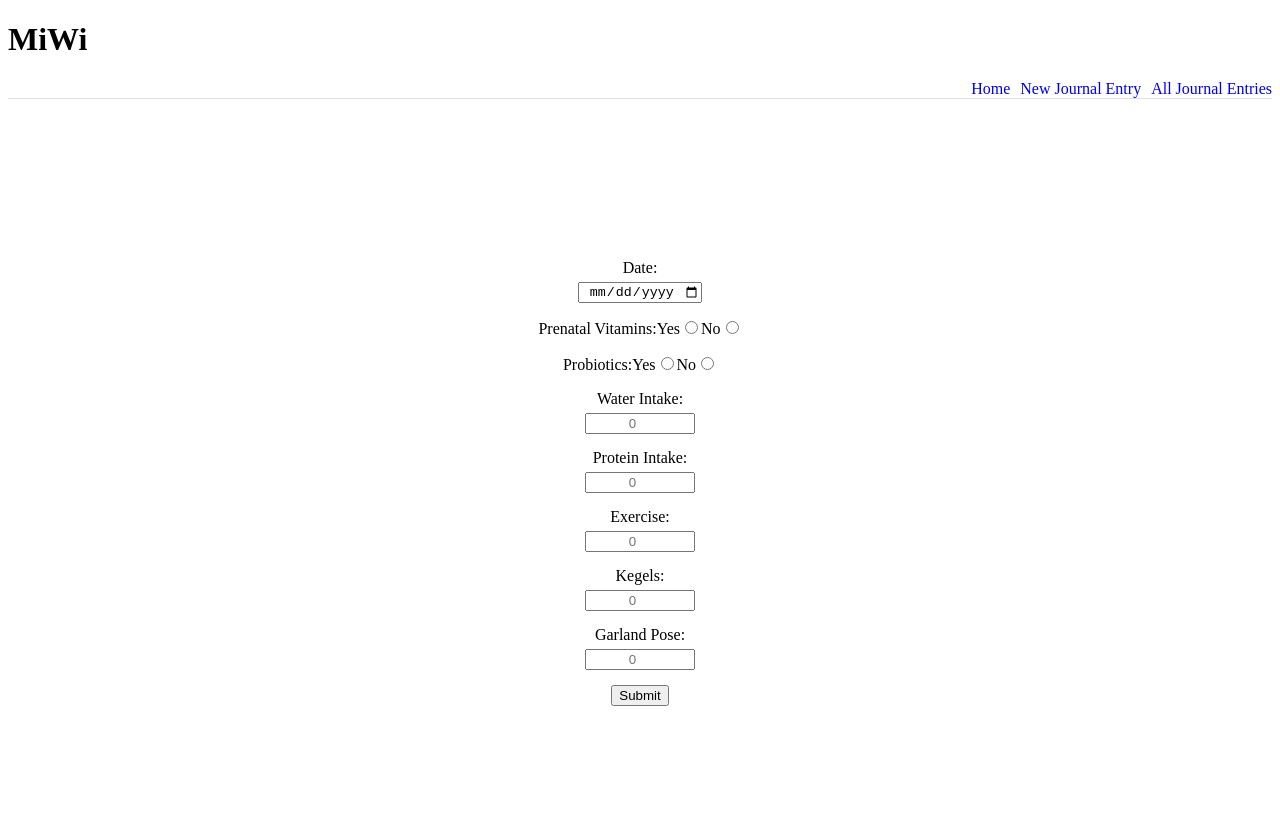
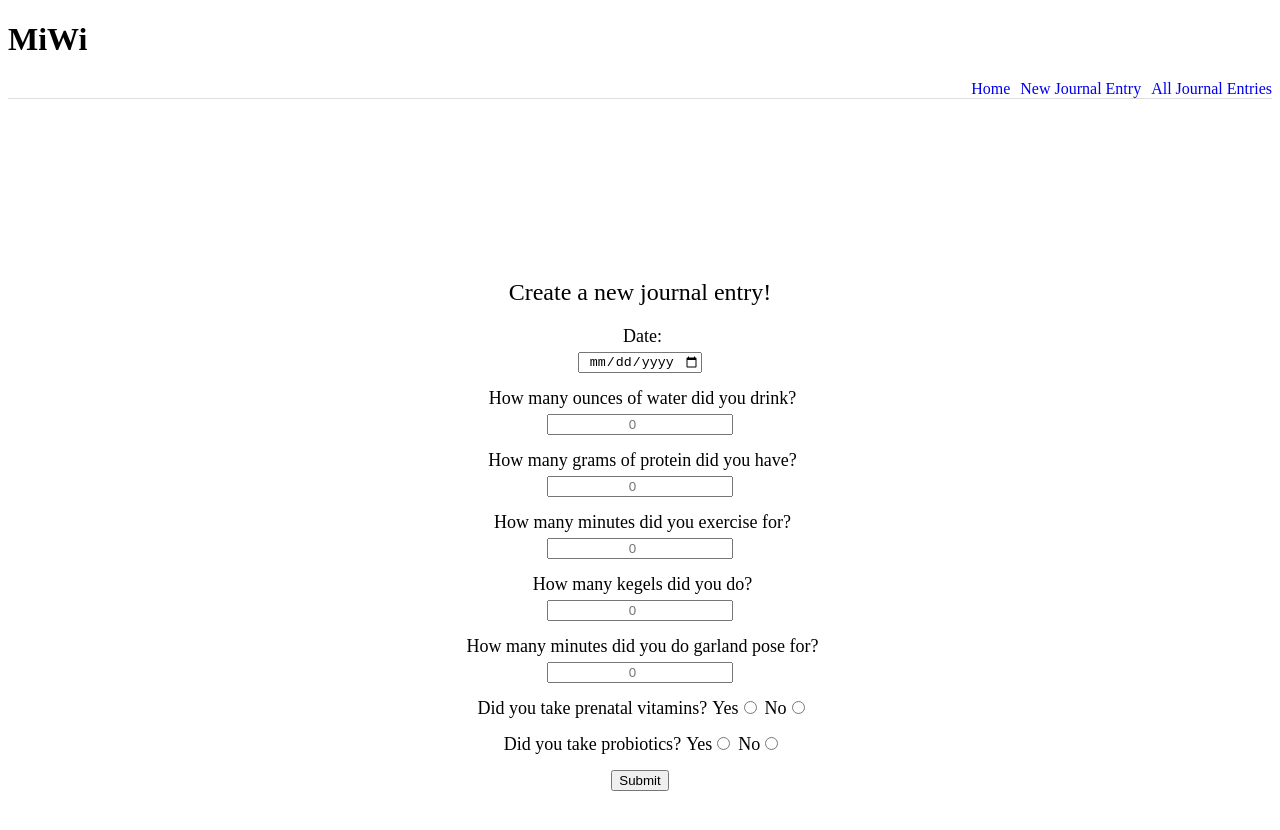
Before and after one commit to lbmerchant93/Journal-Old, a Next.js app: page /newJournalEntry in a window 1280 px wide. Shown: the top 830 px of the page. Before the commit the page ends 800 px from the top, so only its background shows below. Built offline with nearby package versions, Linux system fonts and the light colour scheme.

Commit message:
Add more detail to form inputs and displayed journal entries.

```diff
--- a/pages/newJournalEntry.tsx
+++ b/pages/newJournalEntry.tsx
@@ -13,13 +13,13 @@ const NewJournalEntry: React.FC = () => {
 
     const [formData, setFormData] = useState(formObj = {
         date: '',
-        prenatalVitamins: false,
-        probiotics: false,
         waterIntake: 0,
         proteinIntake: 0,
         exercise: 0,
         kegels: 0,
         garlandPose: 0,
+        prenatalVitamins: false,
+        probiotics: false,
         userId: "1"
     })
 
@@ -56,13 +56,13 @@ const NewJournalEntry: React.FC = () => {
             variables: {
                 input: {
                     date: formData.date,
-                    prenatalVitamins: formData.prenatalVitamins,
-                    probiotics: formData.probiotics,
                     waterIntake: formData.waterIntake,
                     proteinIntake: formData.proteinIntake,
                     exercise: formData.exercise,
                     kegels: formData.kegels,
                     garlandPose: formData.garlandPose,
+                    prenatalVitamins: formData.prenatalVitamins,
+                    probiotics: formData.probiotics,
                     userId: formData.userId
                 }
             },
@@ -72,6 +72,7 @@ const NewJournalEntry: React.FC = () => {
 
     return (
         <main>
+            <h2 className={styles.pageTitle}>Create a new journal entry!</h2>
             <form className={styles.form} onSubmit={handleSubmit}>
                 <label>Date: </label>
                 <input
@@ -80,8 +81,59 @@ const NewJournalEntry: React.FC = () => {
                     onChange={handleChange}
                     required
                 />
+
+                <label>How many ounces of water did you drink?</label>
+                <input
+                    type='number'
+                    name='waterIntake'
+                    placeholder='0'
+                    min='0'
+                    className={styles.numberInput}
+                    onChange={handleChange}
+                    required
+                />
+                <label>How many grams of protein did you have?</label>
+                <input
+                    type='number'
+                    name='proteinIntake'
+                    placeholder='0'
+                    min='0'
+                    className={styles.numberInput}
+                    onChange={handleChange}
+                    required
+                />
+                <label>How many minutes did you exercise for?</label>
+                <input
+                    type='number'
+                    name='exercise'
+                    placeholder='0'
+                    min='0'
+                    className={styles.numberInput}
+                    onChange={handleChange}
+                    required
+                />
+                <label>How many kegels did you do?</label>
+                <input
+                    type='number'
+                    name='kegels'
+                    placeholder='0'
+                    min='0'
+                    className={styles.numberInput}
+                    onChange={handleChange}
+                    required
+                />
+                <label>How many minutes did you do garland pose for?</label>
+                <input
+                    type='number'
+                    name='garlandPose'
+                    placeholder='0'
+                    min='0'
+                    className={styles.numberInput}
+                    onChange={handleChange}
+                    required
+                />
                 <label>
-                    Prenatal Vitamins:
+                    Did you take prenatal vitamins?
                     <label>
                         Yes
                         <input
@@ -102,7 +154,7 @@ const NewJournalEntry: React.FC = () => {
                     </label>
                 </label>
                 <label>
-                    Probiotics:
+                    Did you take probiotics?
                     <label>
                         Yes
                         <input
@@ -122,56 +174,6 @@ const NewJournalEntry: React.FC = () => {
                         />
                     </label>
                 </label>
-                <label>Water Intake: </label>
-                <input
-                    type='number'
-                    name='waterIntake'
-                    placeholder='0'
-                    min='0'
-                    className={styles.numberInput}
-                    onChange={handleChange}
-                    required
-                />
-                <label>Protein Intake: </label>
-                <input
-                    type='number'
-                    name='proteinIntake'
-                    placeholder='0'
-                    min='0'
-                    className={styles.numberInput}
-                    onChange={handleChange}
-                    required
-                />
-                <label>Exercise: </label>
-                <input
-                    type='number'
-                    name='exercise'
-                    placeholder='0'
-                    min='0'
-                    className={styles.numberInput}
-                    onChange={handleChange}
-                    required
-                />
-                <label>Kegels: </label>
-                <input
-                    type='number'
-                    name='kegels'
-                    placeholder='0'
-                    min='0'
-                    className={styles.numberInput}
-                    onChange={handleChange}
-                    required
-                />
-                <label>Garland Pose: </label>
-                <input
-                    type='number'
-                    name='garlandPose'
-                    placeholder='0'
-                    min='0'
-                    className={styles.numberInput}
-                    onChange={handleChange}
-                    required
-                />
                 <button type='submit'>Submit</button>
             </form>
         </main>
--- a/styles/Form.module.scss
+++ b/styles/Form.module.scss
@@ -1,3 +1,6 @@
+.pageTitle {
+    font-weight: lighter;
+}
 .form {
     display: flex;
     flex-direction: column;
@@ -6,7 +9,9 @@
 
 .form label {
     text-align: center;
-    margin-bottom: 5px;
+    margin: 0 0 5px 5px;
+    font-size: large;
+    font-weight: lighter;
 }
 
 .form input {
```
Also changed, not shown: pages/allJournalEntries.tsx (+7 -7 lines).
